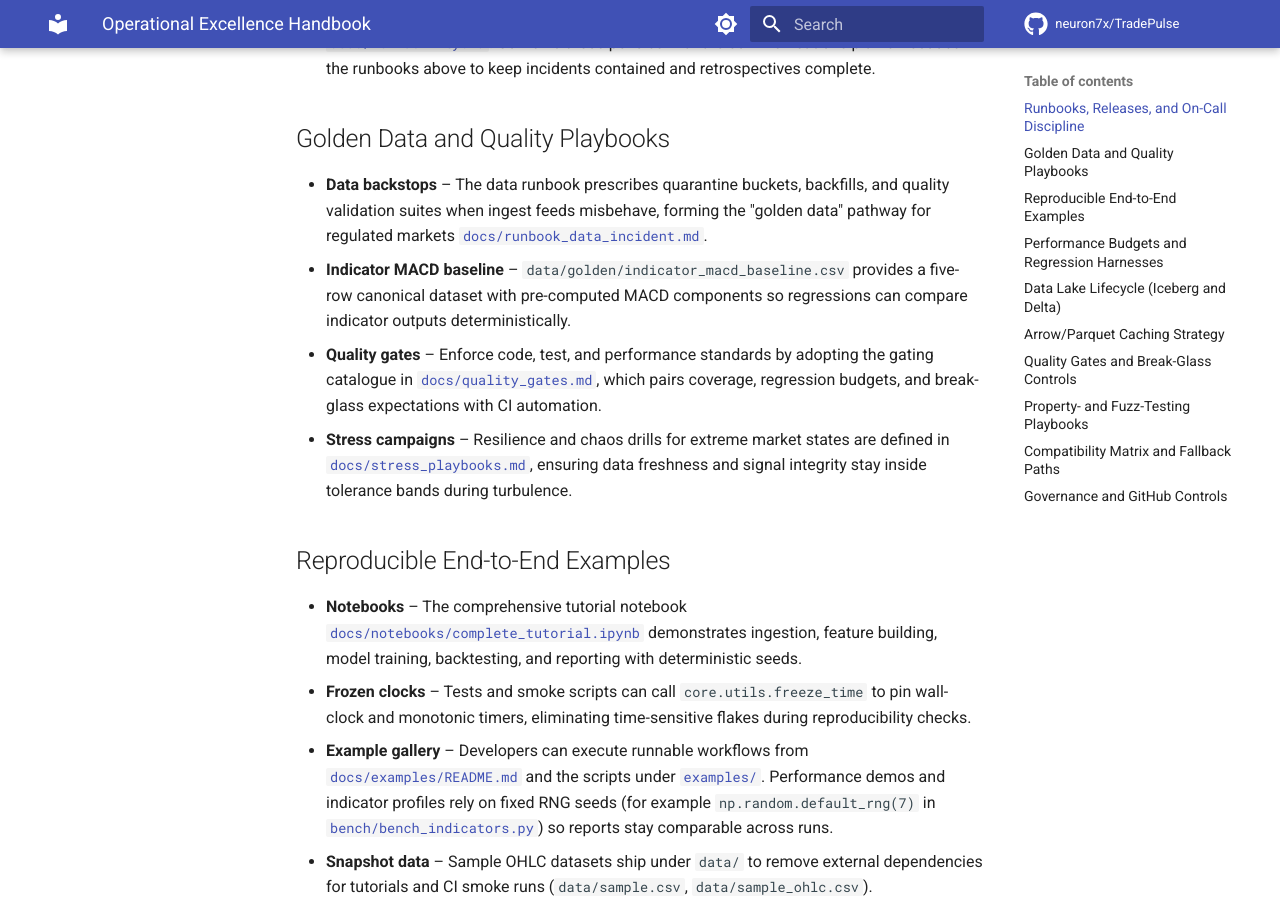
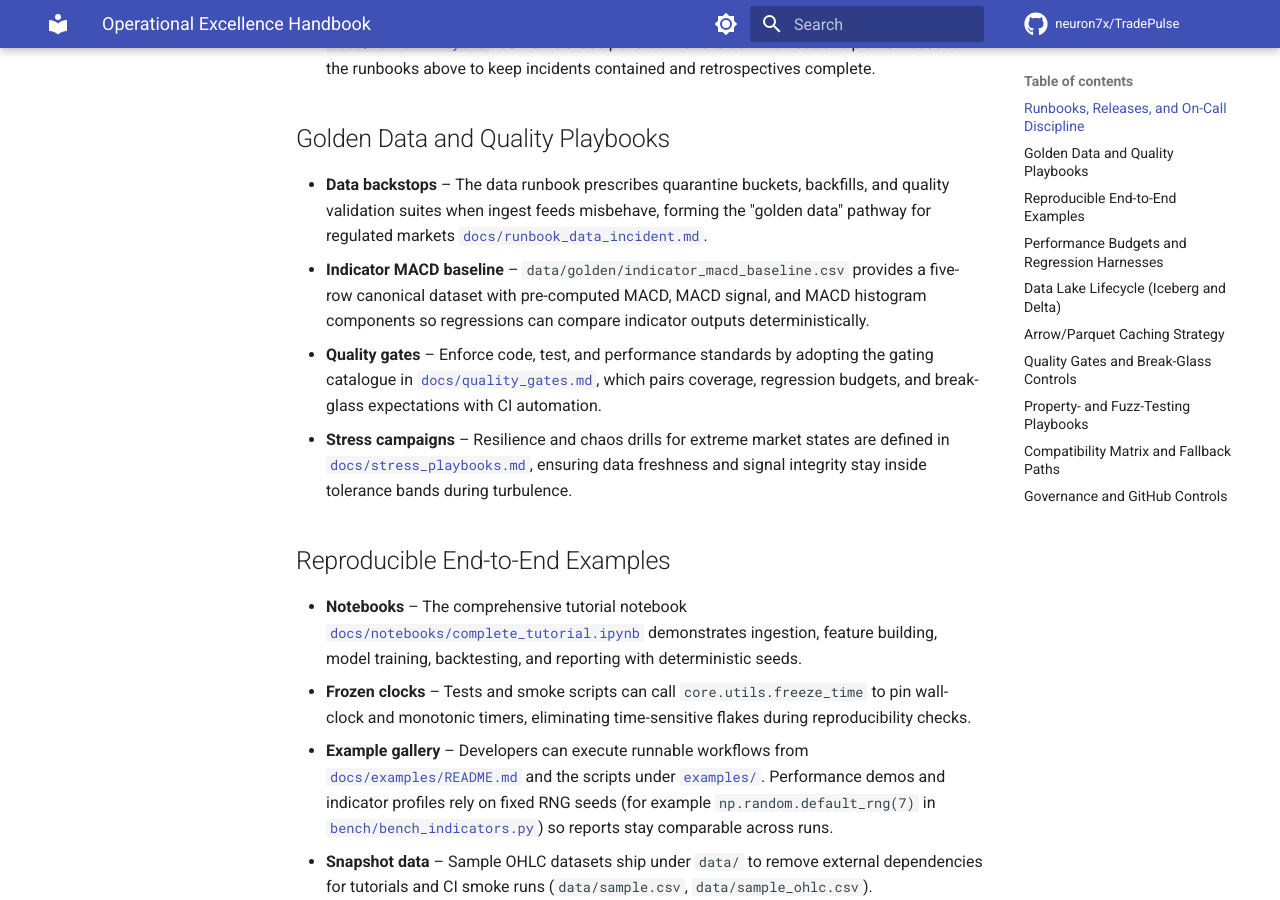
Before and after one commit to neuron7x/TradePulse, an MkDocs documentation site: the page built from docs/operational_handbook.md, in a window 1280 px wide and 900 px high, scrolled down 722 px. Built offline with MkDocs 1.6.1 and Material for MkDocs 9.7.7, drawn with Linux system fonts in a browser that asks for light colours; comment, search, counter and statistics services are not loaded; the version menu is left out.

Commit message:
Add MACD signal line and histogram features

```diff
--- a/docs/operational_handbook.md
+++ b/docs/operational_handbook.md
@@ -36,7 +36,8 @@ teams can reach production readiness without tribal knowledge.
   the "golden data" pathway for regulated markets
   [`docs/runbook_data_incident.md`](runbook_data_incident.md).
 - **Indicator MACD baseline** – `data/golden/indicator_macd_baseline.csv`
-  provides a five-row canonical dataset with pre-computed MACD components so
+  provides a five-row canonical dataset with pre-computed MACD, MACD signal,
+  and MACD histogram components so
   regressions can compare indicator outputs deterministically.
 - **Quality gates** – Enforce code, test, and performance standards by adopting
   the gating catalogue in [`docs/quality_gates.md`](quality_gates.md), which
```
Also changed, not shown: data/golden/README.md (+2 -2 lines), 3 other files.
